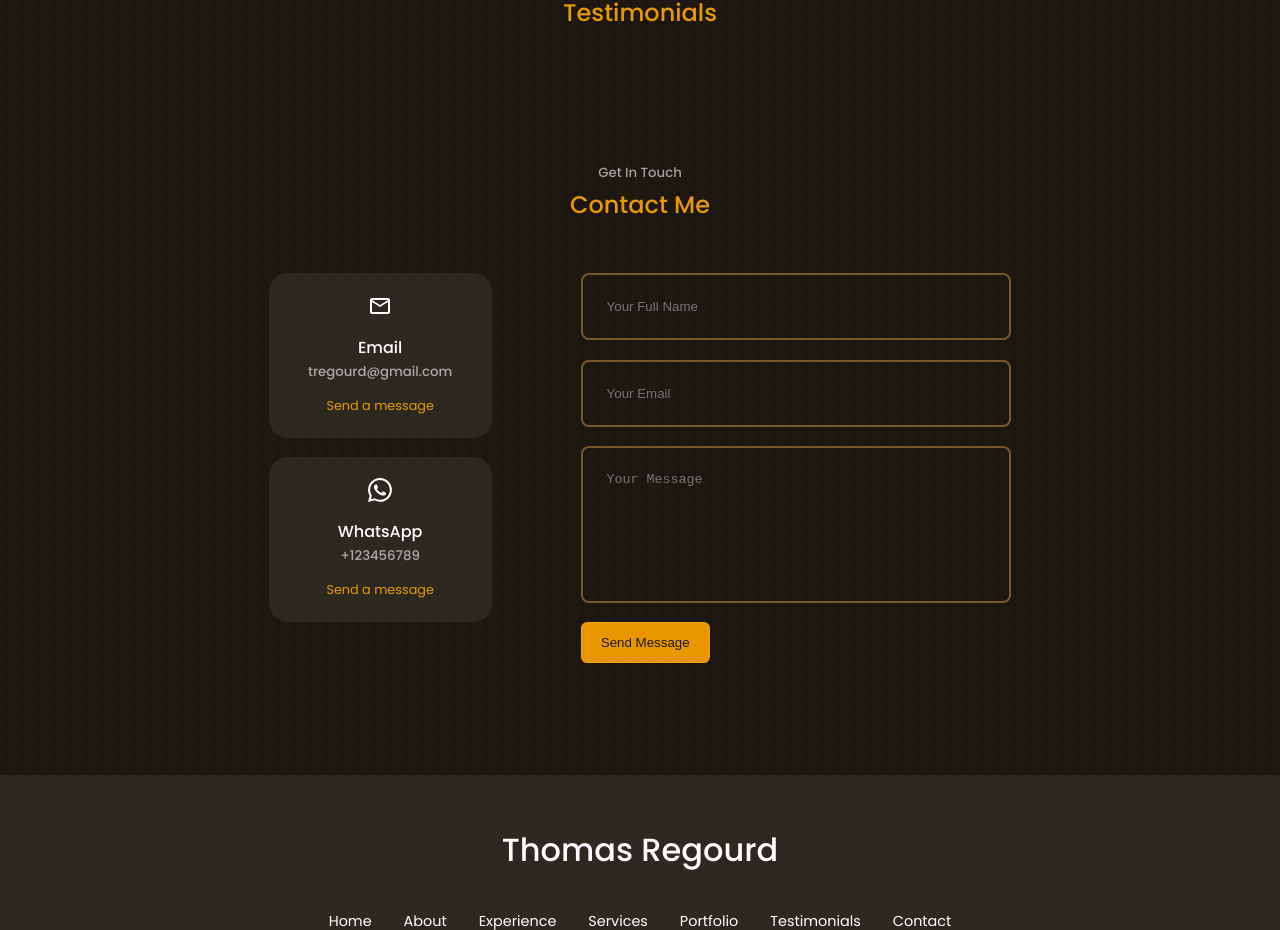
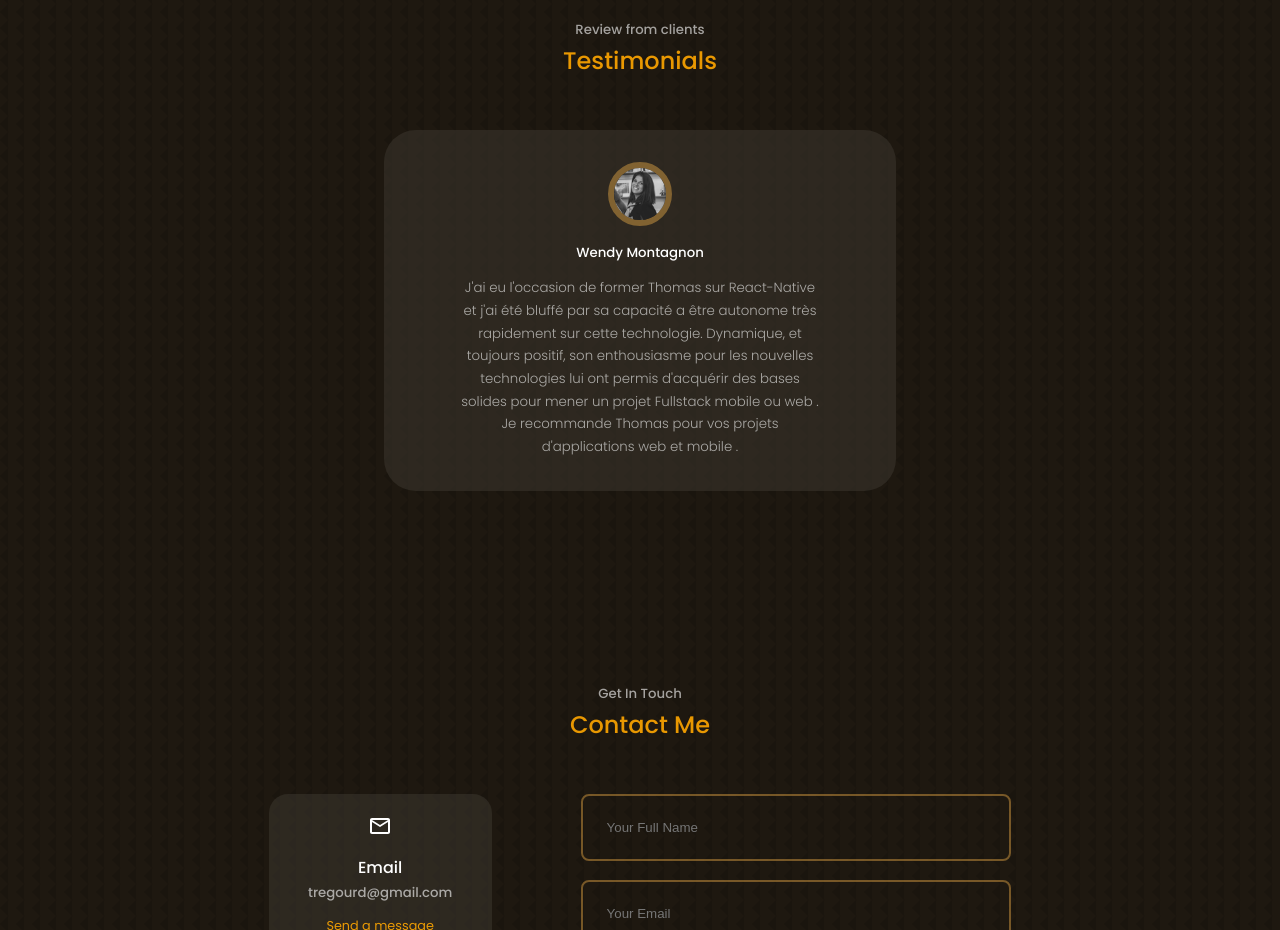
Before and after one commit to TRegourd/React-Portfolio, a React (Create React App) app: page / in a window 1280 px wide. Shown: the part 3500-4430 px from the top of the page. Built offline with nearby package versions, Linux system fonts and the light colour scheme.

Commit message:
add testimonials and portfolio

```diff
--- a/package.json
+++ b/package.json
@@ -11,7 +11,7 @@
     "react-dom": "^17.0.2",
     "react-icons": "^4.3.1",
     "react-scripts": "5.0.0",
-    "swiper": "^8.0.6",
+    "swiper": "^8.2.2",
     "web-vitals": "^2.1.4"
   },
   "scripts": {
--- a/src/components/portfolio/Portfolio.jsx
+++ b/src/components/portfolio/Portfolio.jsx
@@ -1,11 +1,44 @@
 import React from "react";
 import "./portfolio.css";
+
+const data = [];
+
+// const data = [
+//   {
+//     id: 1,
+//     image: IMG1,
+//     title: 'Crypto Currency Dashboard & Financial Visualization',
+//     github: 'https://github.com',
+//     demo: 'https://dribbble.com/shots/16673715-Crypto-currency-dashboards-and-financial-data-visualization'
+//   },
+// ]
 
 const Portfolio = () => {
   return (
     <section id="portfolio">
       <h5>My Recent Work</h5>
       <h2>Portfolio</h2>
+
+      <div className="container portfolio__container">
+        {data.map(({ id, image, title, github, demo }) => {
+          return (
+            <article key={id} className="portfolio__item">
+              <div className="portfolio__item-image">
+                <img src={image} alt={title} />
+              </div>
+              <h3>{title}</h3>
+              <div className="portfolio__item-cta">
+                <a href={github} className="btn" target="_blank">
+                  Github
+                </a>
+                <a href={demo} className="btn btn-primary" target="_blank">
+                  Live Demo
+                </a>
+              </div>
+            </article>
+          );
+        })}
+      </div>
     </section>
   );
 };
--- a/src/components/portfolio/portfolio.css
+++ b/src/components/portfolio/portfolio.css
@@ -0,0 +1,49 @@
+.portfolio__container {
+  display: grid;
+  grid-template-columns: repeat(3, 1fr);
+  gap: 2.5rem;
+}
+
+.portfolio__item {
+  background: var(--color-bg-variant);
+  padding: 1.2rem;
+  border-radius: 2rem;
+  border: 1px solid transparent;
+  transition: var(--transition);
+}
+
+.portfolio__item:hover {
+  border-color: var(--color-primary-variant);
+  background: transparent;
+}
+
+.portfolio__item-image {
+  border-radius: 1.5rem;
+  overflow: hidden;
+}
+
+.portfolio__item h3 {
+  margin: 1.2rem 0 2rem;
+}
+
+.portfolio__item-cta {
+  display: flex;
+  gap: 1rem;
+  margin-bottom: 1rem;
+}
+
+/* ================ MEDIA QUERIES (MEDIUM DEVICES) ================= */
+@media screen and (max-width: 1024px) {
+  .portfolio__container {
+    grid-template-columns: 1fr 1fr;
+    gap: 1.2rem;
+  }
+}
+
+/* ================ MEDIA QUERIES (SMALL DEVICES) ================= */
+@media screen and (max-width: 600px) {
+  .portfolio__container {
+    grid-template-columns: 1fr;
+    gap: 1rem;
+  }
+}
--- a/src/components/services/Services.jsx
+++ b/src/components/services/Services.jsx
@@ -107,7 +107,6 @@ const Services = () => {
             </li>
           </ul>
         </article>
-        {/* END OF CONTENT CREATION */}
       </div>
     </section>
   );
--- a/src/components/testimonials/Testimonials.jsx
+++ b/src/components/testimonials/Testimonials.jsx
@@ -1,11 +1,47 @@
 import React from "react";
 import "./testimonials.css";
+import AVTR1 from "../../assets/avatar1.png";
+
+import { Pagination } from "swiper";
+
+import { Swiper, SwiperSlide } from "swiper/react";
+
+import "swiper/css";
+import "swiper/css/pagination";
+
+const data = [
+  {
+    avatar: AVTR1,
+    name: "Wendy Montagnon",
+    review: `J'ai eu l'occasion de former Thomas sur React-Native et j'ai été bluffé par sa capacité a être autonome très rapidement sur cette technologie. Dynamique, et toujours positif, son enthousiasme pour les nouvelles technologies lui ont permis d'acquérir des bases solides pour mener un projet Fullstack mobile ou web . Je recommande Thomas pour vos projets d'applications web et mobile .`,
+  },
+];
 
 const Testimonials = () => {
   return (
     <section id="testimonials">
       <h5>Review from clients</h5>
       <h2>Testimonials</h2>
+
+      <Swiper
+        className="container testimonials__container"
+        modules={[Pagination]}
+        spaceBetween={40}
+        slidesPerView={1}
+        pagination={{ clickable: true }}
+      >
+        {data.map(({ avatar, name, review }, index) => {
+          return (
+            <SwiperSlide key={index} className="testimonial">
+              <div className="client__avatar">
+                <img src={avatar} />
+              </div>
+              <h5 className="client__name">{name}</h5>
+              <small className="client__review">{review}</small>
+            </SwiperSlide>
+          );
+        })}
+      </Swiper>
     </section>
   );
 };
--- a/src/components/testimonials/testimonials.css
+++ b/src/components/testimonials/testimonials.css
@@ -0,0 +1,51 @@
+.container.testimonials__container {
+  width: 40%;
+  padding-bottom: 4rem;
+}
+
+.client__avatar {
+  width: 4rem;
+  aspect-ratio: 1/1;
+  overflow: hidden;
+  border-radius: 50%;
+  margin: 0 auto 1rem;
+  border: 0.4rem solid var(--color-primary-variant);
+}
+
+.testimonial {
+  background: var(--color-bg-variant);
+  text-align: center;
+  padding: 2rem;
+  border-radius: 2rem;
+  user-select: none;
+}
+
+.client__review {
+  color: var(--color-light);
+  font-weight: 300;
+  display: block;
+  width: 80%;
+  margin: 0.8rem auto 0;
+}
+
+.swiper-pagination-clickable .swiper-pagination-bullet {
+  background: var(--color-primary);
+}
+
+/* ================ MEDIA QUERIES (MEDIUM DEVICES) ================= */
+@media screen and (max-width: 1024px) {
+  .container.testimonials__container {
+    width: 60%;
+  }
+}
+
+/* ================ MEDIA QUERIES (SMALL DEVICES) ================= */
+@media screen and (max-width: 600px) {
+  .container.testimonials__container {
+    width: var(--container-width-sm);
+  }
+
+  .client__review {
+    width: var(--container-width-sm);
+  }
+}
```
Also changed, not shown: src/assets/avatar1.png (added), 1 other file (tests, documents, lock files or other folders).
